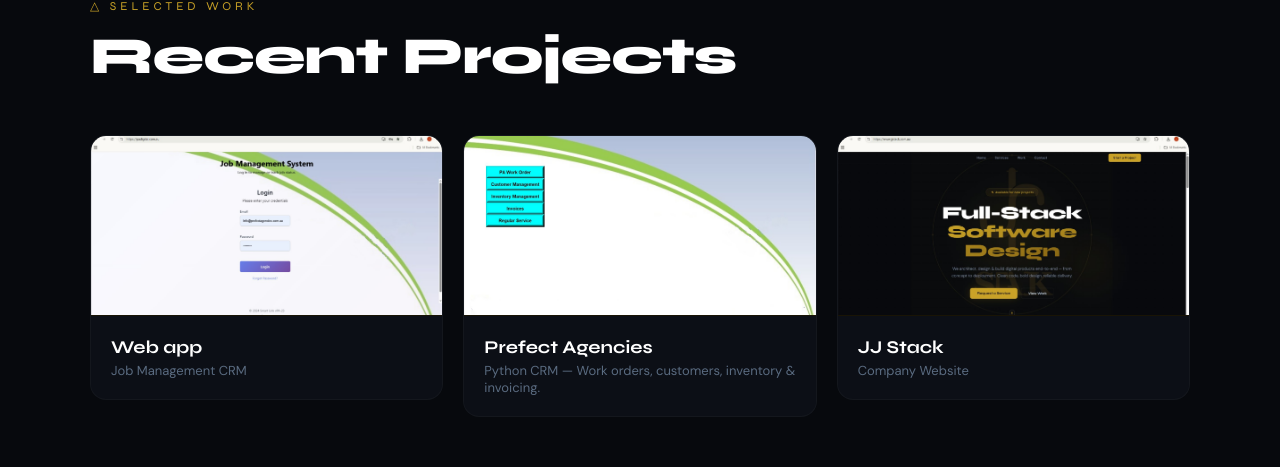
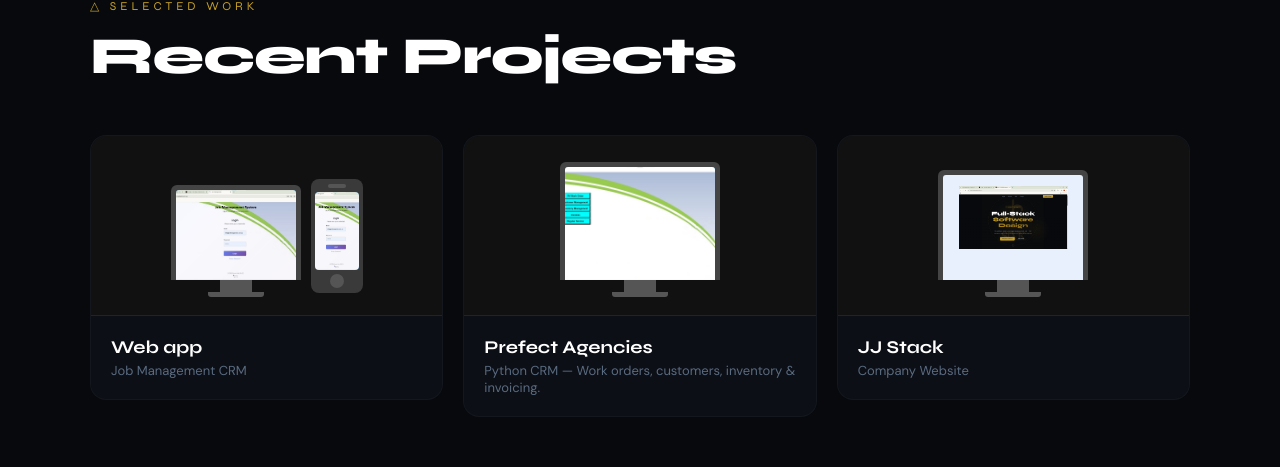
Before and after one commit to jlo128456/JJ_stack, a React (Create React App) app in the folder jj__stack/: page / in a window 1280 px wide. Shown: the part 2453-2920 px from the top of the page. Built offline with nearby package versions, Linux system fonts and the light colour scheme; no server answers; the database is empty.

Commit message:
updated work.js 14-04-2026

```diff
--- a/jj__stack/src/components/Work.js
+++ b/jj__stack/src/components/Work.js
@@ -2,6 +2,137 @@
 import { styles } from "../styles";
 import { projects } from "../data";
 
+/* ─── mockup type resolved from project name ─── */
+const MOCKUP = {
+  "Web app":          "desktop-mobile",  // screenshot on monitor + phone
+  "Prefect Agencies": "desktop",         // screenshot on monitor only
+  "JJ Stack":         "icon",            // image contained inside monitor
+};
+
+/* ─── shared frame wrapper ─── */
+const frameWrap = {
+  display: "flex",
+  alignItems: "flex-end",
+  justifyContent: "center",
+  gap: 10,
+  height: "100%",
+  padding: "0 0 18px",
+  background: "#111",
+};
+
+/* ─── monitor ─── */
+const Monitor = ({ src, alt, iconMode = false, width = 130 }) => (
+  <div style={{ width }}>
+    {/* shell */}
+    <div style={{ background: "#444", borderRadius: "6px 6px 0 0", padding: "5px 5px 0" }}>
+      {/* screen */}
+      <div
+        style={{
+          aspectRatio: "4/3",
+          borderRadius: "3px 3px 0 0",
+          overflow: "hidden",
+          background: iconMode ? "#e8f0fe" : "#1a78c2",
+          display: "flex",
+          alignItems: "center",
+          justifyContent: "center",
+        }}
+      >
+        <img
+          src={src}
+          alt={alt}
+          style={{
+            width:       iconMode ? "78%" : "100%",
+            height:      iconMode ? "78%" : "100%",
+            objectFit:   iconMode ? "contain" : "cover",
+            objectPosition: "top center",
+          }}
+        />
+      </div>
+    </div>
+    {/* stand */}
+    <div style={{ width: 32, height: 12, background: "#555", margin: "0 auto" }} />
+    {/* base */}
+    <div style={{ width: 56, height: 5, background: "#555", borderRadius: "0 0 3px 3px", margin: "0 auto" }} />
+  </div>
+);
+
+/* ─── phone ─── */
+const Phone = ({ src, alt }) => (
+  <div
+    style={{
+      width: 52,
+      background: "#3a3a3a",
+      borderRadius: 8,
+      padding: "5px 4px",
+      marginBottom: 4,
+    }}
+  >
+    {/* notch */}
+    <div style={{ width: 18, height: 4, background: "#555", borderRadius: 2, margin: "0 auto 4px" }} />
+    {/* screen */}
+    <div style={{ aspectRatio: "9/16", borderRadius: 4, overflow: "hidden", background: "#1a78c2" }}>
+      <img
+        src={src}
+        alt={alt}
+        style={{ width: "100%", height: "100%", objectFit: "cover", objectPosition: "top center" }}
+      />
+    </div>
+    {/* home button */}
+    <div style={{ width: 14, height: 14, background: "#555", borderRadius: "50%", margin: "4px auto 0" }} />
+  </div>
+);
+
+/* ─── thumb renderer ─── */
+const ProjectThumb = ({ project }) => {
+  const { image, name } = project;
+  const mockup = MOCKUP[name];
+
+  if (mockup === "desktop-mobile") {
+    return (
+      <div style={frameWrap}>
+        <Monitor src={image} alt={name} />
+        <Phone   src={image} alt={`${name} mobile`} />
+      </div>
+    );
+  }
+
+  if (mockup === "desktop") {
+    return (
+      <div style={frameWrap}>
+        <Monitor src={image} alt={name} width={160} />
+      </div>
+    );
+  }
+
+  if (mockup === "icon") {
+    return (
+      <div style={frameWrap}>
+        <Monitor src={image} alt={name} width={150} iconMode />
+      </div>
+    );
+  }
+
+  /* fallback — plain image or first-letter tile */
+  return (
+    <div
+      style={{
+        ...styles.projectThumb,
+        background: image ? "#000" : "linear-gradient(135deg,#c9a22715,#c9a22705)",
+        borderColor: "#c9a22720",
+        overflow: "hidden",
+        padding: 0,
+      }}
+    >
+      {image ? (
+        <img src={image} alt={name} style={{ width: "100%", height: "100%", objectFit: "cover" }} />
+      ) : (
+        <span style={{ ...styles.projectLetter, color: "#c9a227" }}>{name[0]}</span>
+      )}
+    </div>
+  );
+};
+
+/* ─── main section ─── */
 const Work = forwardRef(({ sectionAnim }, ref) => (
   <section
     id="work"
@@ -18,33 +149,25 @@
       <h2 className="section-title" style={styles.sectionTitle}>
         Recent Projects
       </h2>
+
       <div className="projects-grid" style={styles.projectsGrid}>
         {projects.map((p) => {
           const card = (
             <div style={styles.projectCard}>
-              <div style={{
-                ...styles.projectThumb,
-                background: p.image ? "#000" : `linear-gradient(135deg, #c9a22715, #c9a22705)`,
-                borderColor: "#c9a22720",
-                overflow: "hidden",
-                padding: 0,
-              }}>
-                {p.image ? (
-                  <img
-                    src={p.image}
-                    alt={p.name}
-                    style={{
-                      width: "100%",
-                      height: "100%",
-                      objectFit: "cover",
-                    }}
-                  />
-                ) : (
-                  <span style={{ ...styles.projectLetter, color: "#c9a227" }}>
-                    {p.name[0]}
-                  </span>
-                )}
+              {/* thumb */}
+              <div
+                style={{
+                  ...styles.projectThumb,
+                  padding: 0,
+                  overflow: "hidden",
+                  background: "#111",
+                  borderColor: "#c9a22720",
+                }}
+              >
+                <ProjectThumb project={p} />
               </div>
+
+              {/* meta */}
               <div style={styles.projectInfo}>
                 <h3 style={styles.projectName}>{p.name}</h3>
                 <span style={styles.projectType}>{p.type}</span>
@@ -52,8 +175,16 @@
             </div>
           );
 
-          return p.url ? (
-            <a key={p.name} href={p.url} target="_blank" rel="noopener noreferrer" style={{ textDecoration: "none" }}>
+          /* wrap in <a> only when url looks like a real external link */
+          const isExternalUrl = p.url?.startsWith("http");
+          return isExternalUrl ? (
+            <a
+              key={p.name}
+              href={p.url}
+              target="_blank"
+              rel="noopener noreferrer"
+              style={{ textDecoration: "none" }}
+            >
               {card}
             </a>
           ) : (
```
